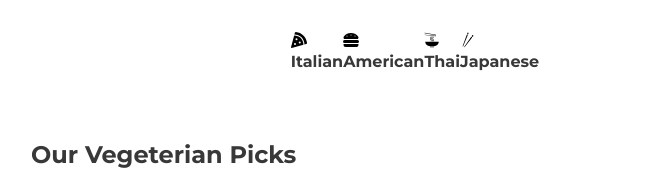
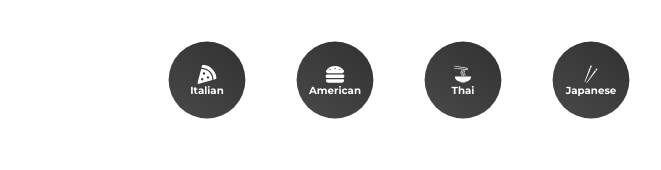
Before and after one commit to WaelGanem/YTDemo20240813, a React (Create React App) app: page / in a window 1280 px wide. Shown: the top 170 px of the page, without its empty margins (225-886 px from the left). Built offline with nearby package versions, Linux system fonts and the light colour scheme; no server answers.

Commit message:
Added NavLink for cuisines

```diff
--- a/src/App.js
+++ b/src/App.js
@@ -1,10 +1,13 @@
 import Pages from "./pages/Pages";
 import Category from './components/Category'
+import { BrowserRouter } from "react-router-dom";
 function App() {
   return (
     <div className="App">
-      <Category />
-      <Pages />
+      <BrowserRouter>
+        <Category />
+        <Pages />
+      </BrowserRouter>
     </div>
   );
 }
--- a/src/components/Category.jsx
+++ b/src/components/Category.jsx
@@ -4,53 +4,30 @@
 import React from 'react'
 import { NavLink } from 'react-router-dom'
 
+
 function Category() {
     return (
       <List>
-        <div>
+          <SLink to={'/cuisine/Italian'}>
               <FaPizzaSlice />
               <h4>Italian</h4>
-        </div>
-        <div>
+          </SLink>
+          <SLink to={'/cuisine/American'}>
               <FaHamburger />
               <h4>American</h4>
-        </div>
-        <div>
+          </SLink>
+          <SLink to={'/cuisine/Thai'}>
               <GiNoodles />
               <h4>Thai</h4>
-        </div>
-        <div>
+          </SLink>
+          <SLink to={'/cuisine/Japanese'}>
               <GiChopsticks />
               <h4>Japanese</h4>
-        </div>
+          </SLink>
 
       </List>
     )
   }
-
-// function Category() {
-//     return (
-//       <List>
-//           <NavLink to={'/cuisine/Italian'}>
-//               <FaPizzaSlice />
-//               <h4>Italian</h4>
-//           </NavLink>
-//           <NavLink to={'/cuisine/American'}>
-//               <FaHamburger />
-//               <h4>American</h4>
-//           </NavLink>
-//           <NavLink to={'/cuisine/Thai'}>
-//               <GiNoodles />
-//               <h4>Thai</h4>
-//           </NavLink>
-//           <NavLink to={'/cuisine/Japanese'}>
-//               <GiChopsticks />
-//               <h4>Japanese</h4>
-//           </NavLink>
-
-//       </List>
-//     )
-//   }
 
 const List = styled.div`
     display: flex;
@@ -58,4 +35,43 @@
     margin: 2rem 0rem;
 `
 
+const SLink = styled(NavLink)`
+  display: flex;
+  flex-direction: column;
+  justify-content: center;
+  align-items: center;
+  border-radius: 50%;
+  margin-right: 2rem;
+  text-decoration: none;
+  background: linear-gradient(35deg, #494949, #313131);
+  width: 6rem;
+  height: 6rem;
+  cursor: pointer;
+  transform: scale(0.8);
+
+  h4 {
+    color: white;
+    font-size: 0.8rem;
+  }
+
+  svg {
+    color: white;
+    font-size: 1.5rem;
+  }
+
+  &.active {
+    background: linear-gradient(to right, #f27121, #e94057);
+
+    svg {
+        color: white;
+    }
+
+    h4 {
+        color: white;
+    }
+
+    }
+
+`
+
 export default Category
--- a/src/components/Popular.jsx
+++ b/src/components/Popular.jsx
@@ -75,8 +75,8 @@
     left: 0; /* Position text at the left */
     width: 100%; /* Full width of the card */
     padding: 1rem; /* Add padding for spacing */
-    background: linear-gradient(rgba(0,0,0,0), rgba(0,0,0,0.5))
-    color: white;
+    background: linear-gradient(to bottom, rgba(0, 0, 0, 0), rgba(0, 0, 0, 0.5));
+    color: #fff;
     text-align: center;
     font-weight: 600;
     font-size: 1rem;
--- a/src/pages/Cuisine.jsx
+++ b/src/pages/Cuisine.jsx
@@ -1,9 +1,59 @@
-import React from 'react'
+import React, { useEffect, useState } from 'react';
+import styled from 'styled-components';
+import { motion } from 'framer-motion';
+import { Link, useParams } from 'react-router-dom';
+
 
 function Cuisine() {
+
+    const [cuisine, setCuisine] = useState([]);
+    let params = useParams();
+
+    const getCuisine = async (name) => {
+        const data = await fetch(`https://api.spoonacular.com/recipes/complexSearch?apiKey=${process.env.REACT_APP_API_KEY}&cuisine=${name}`)
+        const recipes = await data.json();
+        setCuisine(recipes.results);
+
+    }
+
+    useEffect(()=>{
+        getCuisine(params.type);
+        console.log(params);
+    },[params.type])
+
   return (
-    <div>Cuisine</div>
+    <Grid>
+        {cuisine.map((item)=>{
+            return (
+                <Card key={item.id}>
+                    <img src={item.image} />
+                    <h4>{item.title}</h4>
+                </Card>
+            )
+        })}
+    </Grid>
   )
 }
 
+const Grid = styled.div`
+  display: grid;
+  grid-template-columns: repeat(auto-fit, minmax(200px, 1fr));
+  grid-gap: 20px;
+  overflow: visible; // Ensure no overflow hidden
+`;
+
+const Card = styled.div`
+    img{
+        width: 100%;
+        border-radius: 2rem;
+    }
+    a{
+        text-decoration: none;
+    }
+    h4{
+    text-align: center;
+    padding: 1rem;
+    }
+`
+
 export default Cuisine
--- a/src/pages/Pages.jsx
+++ b/src/pages/Pages.jsx
@@ -1,16 +1,14 @@
 import React from 'react'
 import Home from './Home'
 import Cuisine from './Cuisine'
-import {BrowserRouter, Route, Routes } from 'react-router-dom'
+import {Route, Routes } from 'react-router-dom'
 
 function Pages() {
   return (
-    <BrowserRouter>
     <Routes>
       <Route path='/' element={<Home />} />
-      <Route path='/cuisine' element={<Cuisine />} />
+      <Route path='/cuisine/:type' element={<Cuisine />} />
     </Routes>
-    </BrowserRouter>
   )
 }
 
```
Also changed, not shown: src/components/Search.jsx (added, +9 -0 lines). Lines whose indentation alone changed are shown as unchanged.
